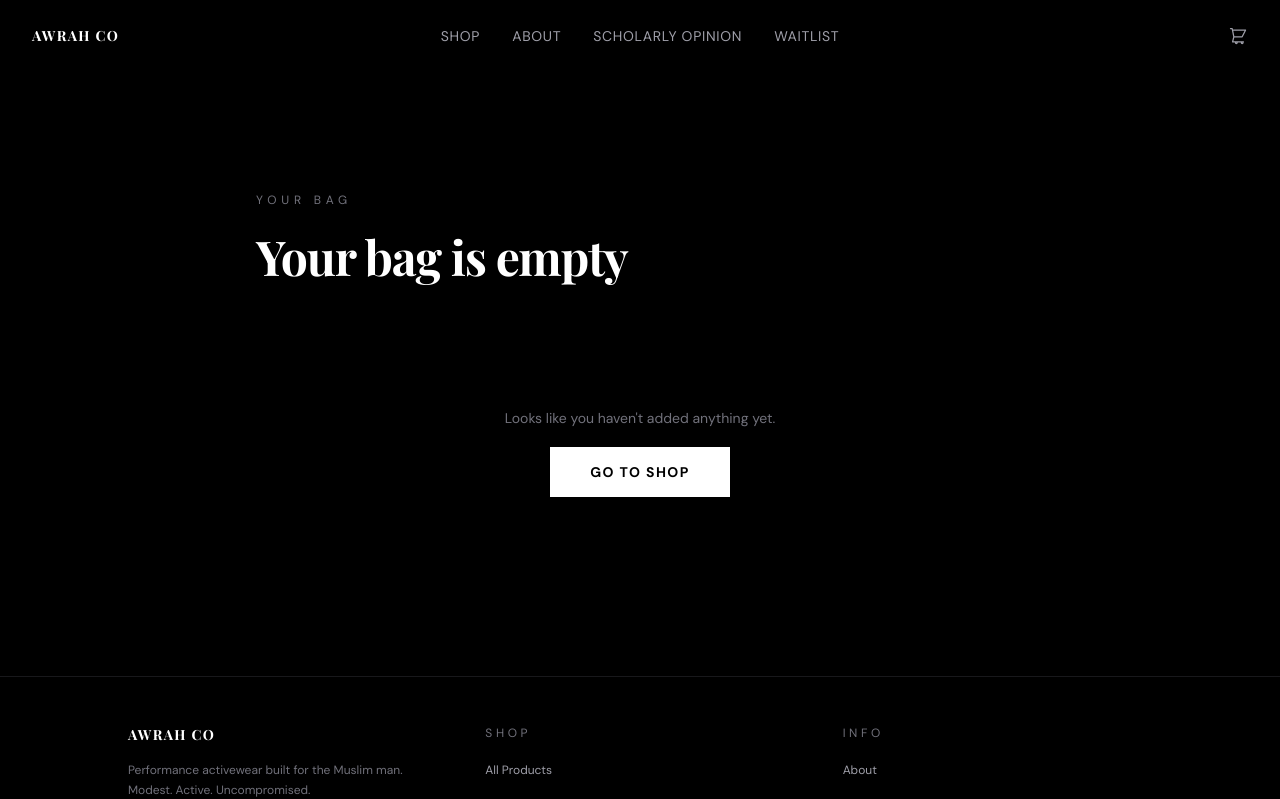
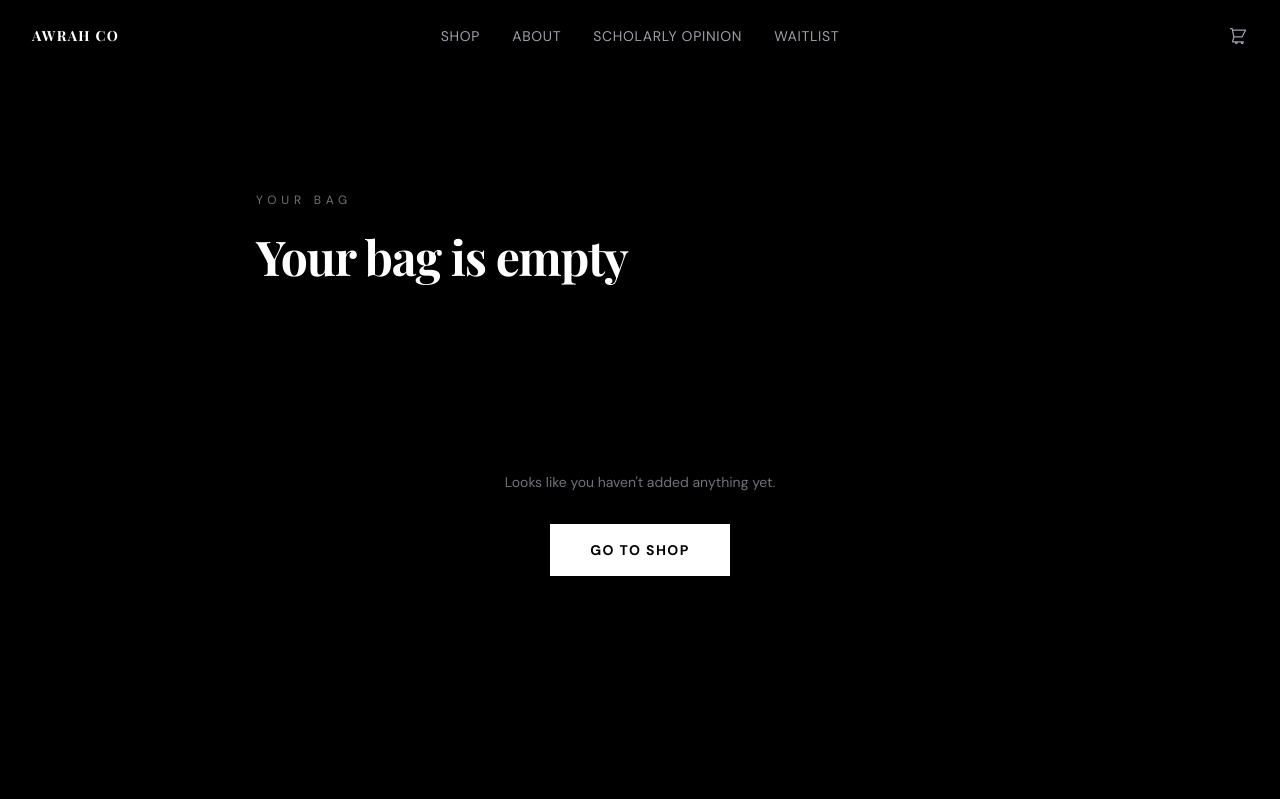
Before and after one commit to RazzleAI212/awrah-co, a Next.js app: page /cart in a window 1280 px wide. Shown: the top 799 px of the page. Built offline with nearby package versions, Linux system fonts and the light colour scheme.

Commit message:
polish - cart page layout, counter size, navbar link fix

```diff
--- a/app/cart/page.js
+++ b/app/cart/page.js
@@ -29,7 +29,7 @@ async function handleCheckout() {
   return (
     <main className="min-h-screen bg-black">
       <Navbar />
-      <section className="pt-48 pb-32 px-6">
+      <section className="pt-48 pb-32 px-6 min-h-screen">
         <div className="max-w-3xl mx-auto">
           <p className="text-zinc-500 text-xs tracking-[0.4em] uppercase mb-6">Your Bag</p>
           <h1 className="text-white text-4xl md:text-5xl font-bold font-serif tracking-tight mb-16">
@@ -37,12 +37,12 @@ async function handleCheckout() {
           </h1>
 
           {cart.length === 0 ? (
-            <div className="text-center py-16">
-              <p className="text-zinc-500 text-sm mb-8">Looks like you haven't added anything yet.</p>
-              <Link href="/shop" className="bg-white text-black text-sm font-bold tracking-widest uppercase px-10 py-4 hover:bg-zinc-200 transition-colors">
-                Go to Shop
-              </Link>
-            </div>
+            <div className="flex flex-col items-center justify-center text-center py-32">
+            <p className="text-zinc-500 text-sm mb-8">Looks like you haven't added anything yet.</p>
+            <Link href="/shop" className="bg-white text-black text-sm font-bold tracking-widest uppercase px-10 py-4 hover:bg-zinc-200 transition-colors">
+              Go to Shop
+            </Link>
+          </div>
           ) : (
             <div>
               {/* Cart Items */}
--- a/app/components/Navbar.js
+++ b/app/components/Navbar.js
@@ -47,9 +47,9 @@ export default function Navbar() {
 <ul className="flex gap-8 justify-center">
   {links.map((item) => (
     <li key={item.label}>
-                <a href={item.href} className={`text-sm tracking-wider uppercase transition-colors ${isLight ? "text-zinc-600 hover:text-black" : "text-zinc-400 hover:text-white"}`}>
+      <Link href={item.href} className={`text-sm tracking-wider uppercase transition-colors ${isLight ? "text-zinc-600 hover:text-black" : "text-zinc-400 hover:text-white"}`}>
         {item.label}
-</a>
+      </Link>
     </li>
   ))}
 </ul>
@@ -59,7 +59,7 @@ export default function Navbar() {
                 <path strokeLinecap="round" strokeLinejoin="round" strokeWidth={1.5} d="M3 3h2l.4 2M7 13h10l4-8H5.4M7 13L5.4 5M7 13l-1.5 6h13M10 19a1 1 0 100 2 1 1 0 000-2zm7 0a1 1 0 100 2 1 1 0 000-2z" />
               </svg>
               {itemCount > 0 && (
-                <span className="bg-white text-black text-xs font-bold w-5 h-5 rounded-full flex items-center justify-center">
+                <span className="bg-white text-black text-[10px] font-bold w-4 h-4 rounded-full flex items-center justify-center">
                 {itemCount}
               </span>
               )}
@@ -78,7 +78,7 @@ export default function Navbar() {
                 <path strokeLinecap="round" strokeLinejoin="round" strokeWidth={1.5} d="M3 3h2l.4 2M7 13h10l4-8H5.4M7 13L5.4 5M7 13l-1.5 6h13M10 19a1 1 0 100 2 1 1 0 000-2zm7 0a1 1 0 100 2 1 1 0 000-2z" />
               </svg>
               {itemCount > 0 && (
-                <span className="bg-white text-black text-xs font-bold w-5 h-5 rounded-full flex items-center justify-center">
+                <span className="bg-white text-black text-[10px] font-bold w-4 h-4 rounded-full flex items-center justify-center">
                 {itemCount}
               </span>
               )}
@@ -95,9 +95,9 @@ export default function Navbar() {
       {/* Full screen mobile menu */}
       <div className={`fixed inset-0 bg-black z-40 flex flex-col items-center justify-center gap-10 transition-all duration-500 ${menuOpen ? "opacity-100 pointer-events-auto" : "opacity-0 pointer-events-none"}`}>
       {links.map((item) => (
-          <a key={item.label} href={item.href} onClick={() => setMenuOpen(false)} className="text-white font-serif text-4xl hover:text-zinc-400 transition-colors">
+  <Link key={item.label} href={item.href} onClick={() => setMenuOpen(false)} className="text-white font-serif text-4xl hover:text-zinc-400 transition-colors">
     {item.label}
-          </a>
+  </Link>
 ))}
         <Link href="/cart" onClick={() => setMenuOpen(false)} className="text-white font-serif text-4xl hover:text-zinc-400 transition-colors">
           Cart {itemCount > 0 && `(${itemCount})`}
```
Lines whose indentation alone changed are shown as unchanged.
